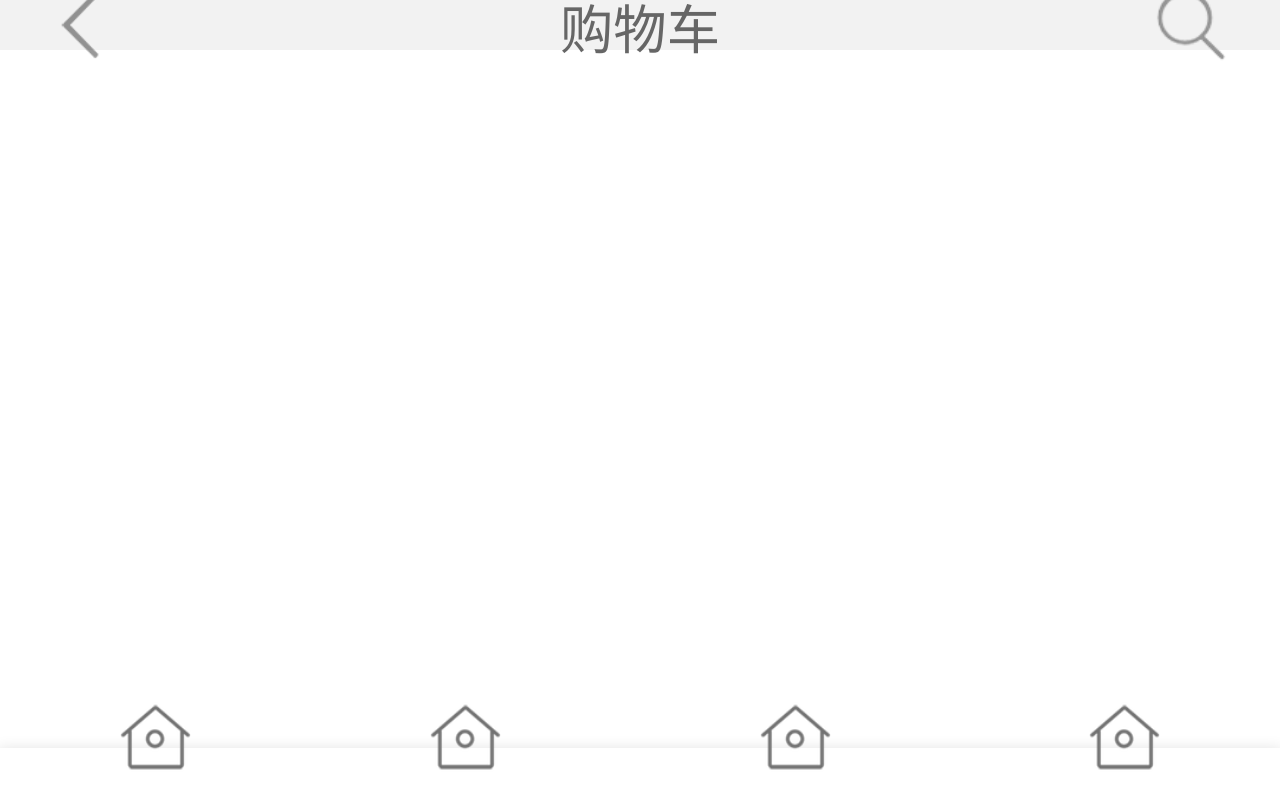
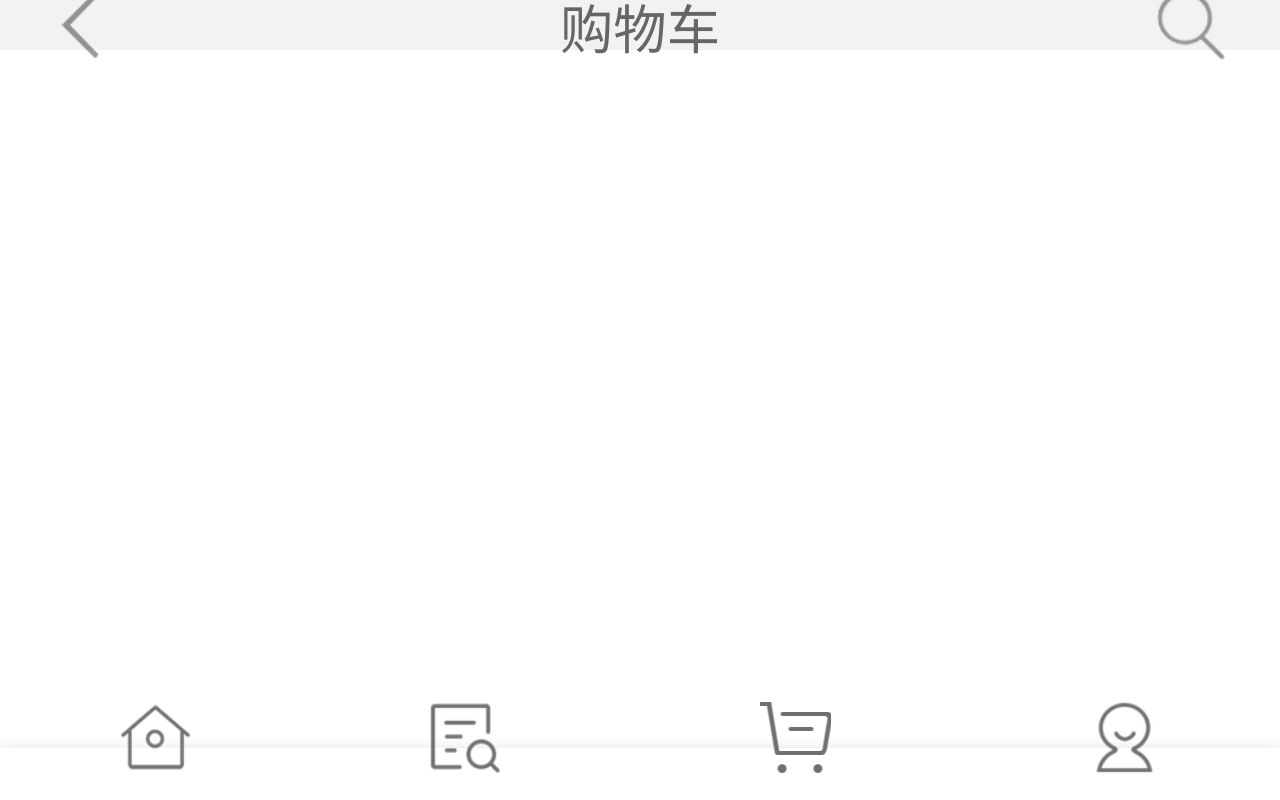
Before and after one commit to Niubility-SunLight/MIShop, a React (Create React App) app: page / in a window 1280 px wide. Built offline with nearby package versions, Linux system fonts and the light colour scheme.

Commit message:
分类页面左右联动

```diff
--- a/src/components/App.js
+++ b/src/components/App.js
@@ -4,9 +4,6 @@ import Header from './header/header'
 import Footer from './footer/footer'
 import routers from '@/router/router'
 class App extends Component {
-    constructor(props) {
-        super(props)
-    }
     render() {
         let routersList = routers.map((route, index) => {
             // return <Route key={index} path={route.path} exact render={props =>(<route.component {...props} />)} />
@@ -17,9 +14,6 @@ class App extends Component {
                 <Header></Header>
                 <Switch>
                     {routersList}
-                    {/* <Route path="/home" component={Home} />
-                    <Route path="/user" component={User} />
-                    <Route path="/login" component={Login} /> */}
                 </Switch>
                 <Footer></Footer>
             </Router>
--- a/src/components/footer/footer.js
+++ b/src/components/footer/footer.js
@@ -4,7 +4,6 @@ import { NavLink, withRouter } from 'react-router-dom'
 
 import CSS from "./footer.module.scss"
 class Footer extends Component {
-
     render() {
         const { location: { pathname } } = this.props
         const hideHeaderPath = ['/login']
@@ -12,7 +11,7 @@ class Footer extends Component {
         const isShowHeader = hideHeader ? false : true
         let navLinkList = [{ url: "/home", text: "首页", css: CSS.home }, { url: "/category", text: "分类", css: CSS.type }, { url: "/cart", text: "购物车", css: CSS.shopCar }, { url: "/user", text: "我的", css: CSS.mine }].map((value, index) => {
             return <NavLink to={value.url} className={CSS.navLink} activeClassName={CSS.activeNavLink} key={index}>
-                <i className={CSS.home} ></i>
+                <i className={value.css} ></i>
                 <span>{value.text}</span>
             </NavLink>
         })
--- a/src/components/header/header.js
+++ b/src/components/header/header.js
@@ -11,17 +11,17 @@ class Header extends Component {
         return (
             <div className={!isShowHeader?`${CSS.headerContainer} hd-animateOut`:`${CSS.headerContainer} hd-animateIn`}>
                 <div className="app-header-left">
-                    <a href="javascript:;">
+                    <div>
                         <i className="image-icons app-header-icon icon-back"></i>
-                    </a>
+                    </div>
                 </div>
                 <div className="app-header-middle">
                     <p className={CSS.appHeaderTitle}>购物车</p>
                 </div>
                 <div className="app-header-right">
-                    <a href="javascript:;">
+                    <div>
                         <i className="image-icons app-header-icon icon-search"></i>
-                    </a>
+                    </div>
                 </div>
             </div>
         )
--- a/src/components/header/header.module.scss
+++ b/src/components/header/header.module.scss
@@ -11,11 +11,11 @@
   background: #f2f2f2;
   > div {
     font-size: 0;
-  }
-  a {
-    display: block;
-    width: 0.6rem;
-    margin: 0 0.2rem;
+    >div{
+      display: block;
+      width: 0.6rem;
+      margin: 0 0.2rem;
+    }
   }
   .appHeaderTitle {
     color: #666;
--- a/src/components/list/list.js
+++ b/src/components/list/list.js
@@ -6,10 +6,10 @@ export default class List extends Component {
         let list = this.props.queryOptionsElementUl.list.map((value, index) => {
             return (
                 <li className={value.className ? value.className : ''} key={index}>
-                    <a href="javascript:;">
+                    <div>
                         <i className={value.icoClasName ? value.icoClasName.join(" ") : ''}></i>
                         <span>{value.type}</span>
-                    </a>
+                    </div>
                 </li>
             )
         })
--- a/src/components/scroll/scroll.js
+++ b/src/components/scroll/scroll.js
@@ -8,6 +8,7 @@ import PropTypes from 'prop-types'
 class Scroll extends Component {
     constructor(props) {
         super(props)
+        console.log(props)
     }
 
     componentDidUpdate() {
@@ -31,9 +32,15 @@ class Scroll extends Component {
                     click: this.props.click
                 });
                 if (this.props.onScroll) {
-                    this.bScroll.on('scroll', (scroll) => {
+                    // this.bScroll.on('scroll', (scroll) => {
+                    //     this.props.onScroll(scroll);
+                    // })
+                    this.bScroll.on('scrollEnd', (scroll) => {
                         this.props.onScroll(scroll);
                     })
+                }
+                if (this.props.scrollTo) {
+                    // this.bScroll.scrollTo()
                 }
             }
         }, 0);
--- a/src/modules/category/category.js
+++ b/src/modules/category/category.js
@@ -6,32 +6,65 @@ import GoodsItem from "./goodsItem"
 
 import dataList from "./data";
 
-import PropTypes from 'prop-types'
-console.log(dataList)
 
 
 class Category extends Component {
     constructor(props) {
         super(props)
-
-    }
-    state = {
-        refreshScroll: false,
-        dataList : dataList
+        this.state={
+            refreshScroll: false,
+            dataList: dataList,
+            goodsList: null,
+            activeNavBarIndex: 0
+        }
     }
     componentDidMount() {
+        this.setState({ goodsList: this.refs.goodsItem.refs.goodsItemList.childNodes })
+    }
+    scrollComponentY(e) {
+        if (this.state.goodsList) {
+            for (let elemenet of this.state.goodsList) {
+                if ((this.refs.goodsItemScroll.refs.scrollView.offsetHeight / 2 > elemenet.offsetHeight || elemenet.offsetHeight < this.refs.goodsItemScroll.refs.scrollView.offsetHeight / 2 - 50) && (Math.abs(e.y) < (elemenet.offsetTop + elemenet.offsetHeight))) {
+                    this.setState({ activeNavBarIndex: Number(elemenet.dataset.index) })
+                    this.scrollToGoodsItem()
+                    return
+                } else if (Math.abs(e.y) < ((elemenet.offsetTop + elemenet.offsetHeight) - this.refs.goodsItemScroll.refs.scrollView.offsetHeight / 3)) {
+                    this.setState({ activeNavBarIndex: Number(elemenet.dataset.index) })
+                    this.scrollToGoodsItem()
+                    return
+                }
+            }
+        }
+    }
+
+    scrollToGoodsItem(e) {
+        let elementList = this.refs.navBarScroll.scrollView.childNodes[0].childNodes
+        for (let elemenet of elementList) {
+            if (elemenet.classList.value.indexOf("navItemActive") !== -1) {
+                if (elemenet.offsetHeight + elemenet.offsetTop > this.refs.navBarScroll.scrollView.offsetHeight) {
+                    this.refs.navBarScroll.bScroll.scrollTo(0, -(elemenet.offsetHeight + elemenet.offsetTop - this.refs.navBarScroll.scrollView.offsetHeight), 500)
+                } else if (elemenet.offsetHeight + elemenet.offsetTop < this.refs.navBarScroll.scrollView.offsetHeight) {
+                    this.refs.navBarScroll.bScroll.scrollTo(0, 0, 500)
+                }
+                return
+            }
+        }
+    }
+    toGoodsItemY(e) {
+        let goodsListItem = this.refs.goodsItem.refs.goodsItemList.childNodes
+        this.refs.goodsItemScroll.bScroll.scrollTo(0, -goodsListItem[e.target.dataset.index].offsetTop, 500)
     }
     render() {
         return (
             <div className={CSS.container}>
                 <div className={CSS.listNavBar}>
-                    <Scroll>
-                        <NavBarLeft list = {this.state.dataList}></NavBarLeft>
+                    <Scroll ref="navBarScroll">
+                        <NavBarLeft list={this.state.dataList} onclick={this.toGoodsItemY.bind(this)} activeNavBarIndex={this.state.activeNavBarIndex} scrollToGoodsItem={this.scrollToGoodsItem.bind(this)}></NavBarLeft>
                     </Scroll>
                 </div>
                 <div className={CSS.listGoodsItem}>
-                    <Scroll>
-                        <GoodsItem list = {this.state.dataList}></GoodsItem>
+                    <Scroll ref="goodsItemScroll" onScroll={this.scrollComponentY.bind(this)}>
+                        <GoodsItem list={this.state.dataList} ref="goodsItem"></GoodsItem>
                     </Scroll>
                 </div>
             </div>
@@ -39,8 +72,5 @@ class Category extends Component {
     }
 }
 
-Category.propTypes = {
-
-}
 
 export default Category
--- a/src/modules/category/goodsItem.js
+++ b/src/modules/category/goodsItem.js
@@ -1,10 +1,9 @@
 import React, { Component } from 'react'
 import CSS from "./goodsItem.module.scss";
-import PropTypes from 'prop-types'
 function GoodsComponents(props) {
     return (
         props.list.map((group, groupIndex) => {
-            return (<div className={CSS.goodsItemMain} key={groupIndex}>
+            return (<div data-index={groupIndex} className={CSS.goodsItemMain} key={groupIndex}>
                 {
                     group.category_list && group.category_list.map((value, index) => {
                         if (value.view_type === "cells_auto_fill") {
@@ -47,12 +46,9 @@ function GoodsComponents(props) {
 }
 
 class goodsItem extends Component {
-    constructor(props) {
-        super(props)
-    }
     render() {
         return (
-            <div className={CSS.componentListMain}>
+            <div className={CSS.componentListMain} ref="goodsItemList">
                 <GoodsComponents list={this.props.list}></GoodsComponents>
             </div>
 
@@ -60,8 +56,4 @@ class goodsItem extends Component {
     }
 }
 
-goodsItem.propTypes = {
-
-}
-
 export default goodsItem
--- a/src/modules/category/navBarLeft.js
+++ b/src/modules/category/navBarLeft.js
@@ -1,20 +1,16 @@
 import React, { Component } from 'react'
 import CSS from "./navBarLeft.module.scss";
 export default class NavBarLeft extends Component {
-    constructor(props) {
-        super(props)
-        // console.log(props)
-    }
-
     render() {
-        let list = this.props.list.map((value, index) => {
-            return (<li className={CSS.navItem} key={index}>
-                {value.category_name}
-            </li>)
-        })
         return (
             <ul className={CSS.container}>
-                {list}
+                {
+                    this.props.list.map((value, index) => {
+                        return (<li ref="liNavTarget" data-index={index} onClick={this.props.onclick} className={index === this.props.activeNavBarIndex ? [CSS.navItem, CSS.navItemActive].join(" ") : CSS.navItem} key={index}>
+                            {value.category_name}
+                        </li>)
+                    })
+                }
             </ul>
         )
     }
--- a/src/modules/user/user.module.scss
+++ b/src/modules/user/user.module.scss
@@ -64,7 +64,7 @@
       display: flex;
       box-sizing: border-box;
       padding: 0.4rem 0;
-      > a {
+      > div {
         display: flex;
         flex-direction: column;
         span {
@@ -101,7 +101,7 @@
       border-bottom: 1px solid rgba(0, 0, 0, 0.15);
       line-height: 0;
       list-style: none;
-      > a {
+      > div {
         display: flex;
         padding-right: 0.56rem;
         padding-left: 1.12rem;
```
